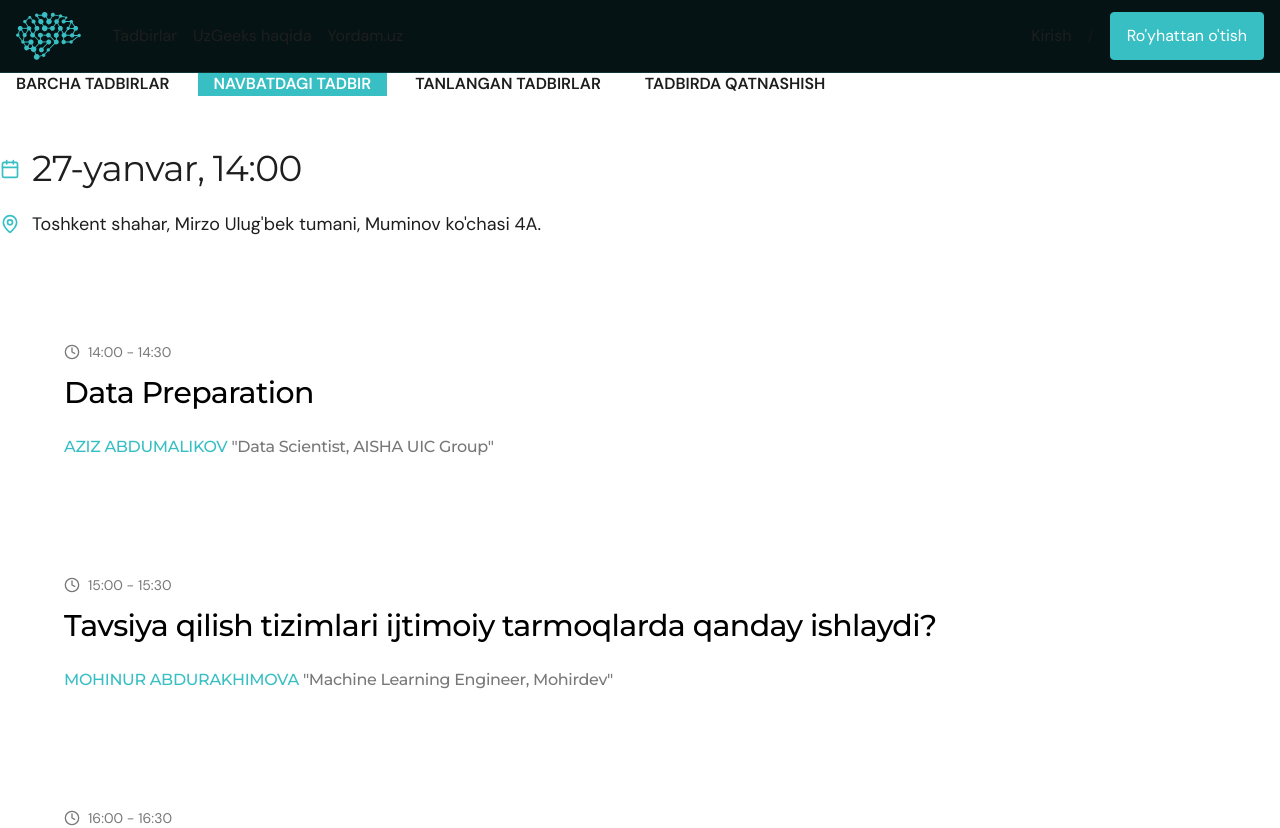
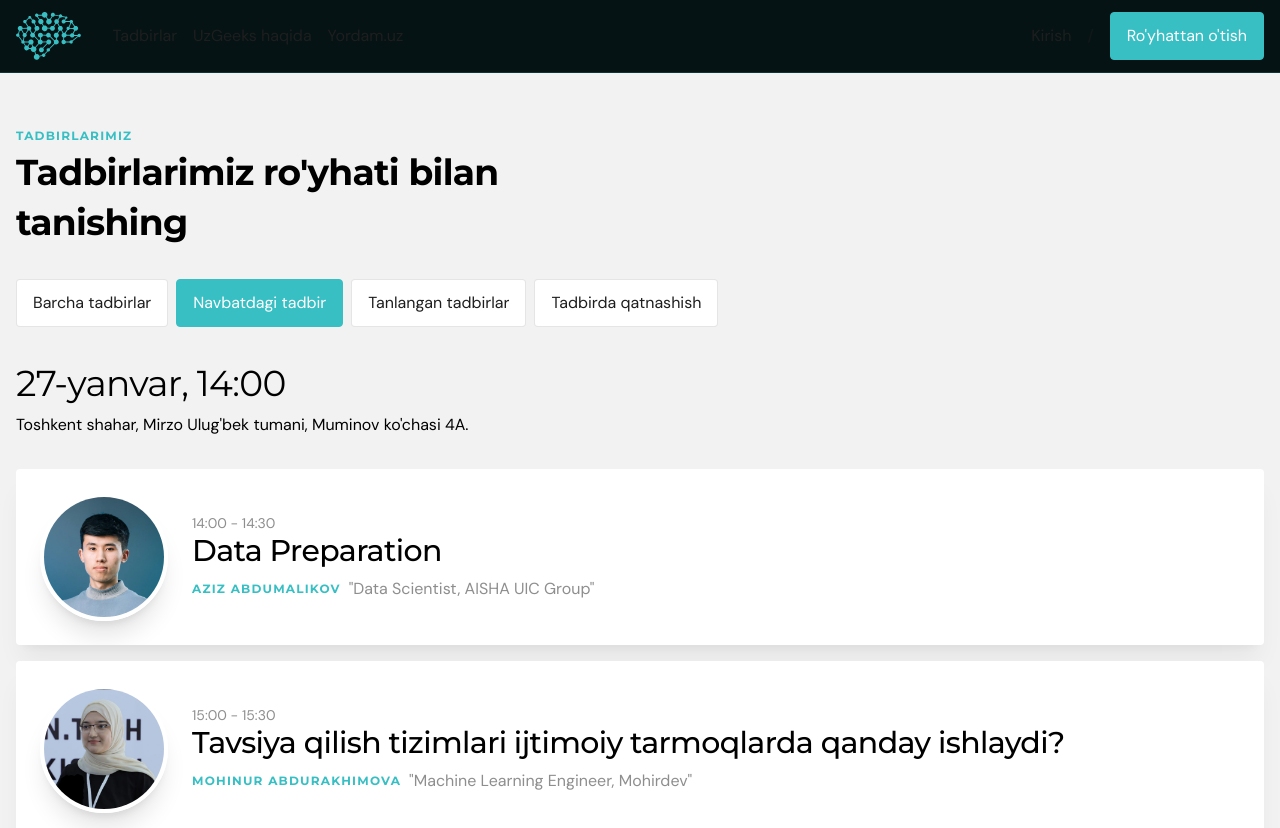
Before and after one commit to amakhmudov/uzgeeks-v3, a Next.js app: page /events in a window 1280 px wide. Shown: the top 828 px of the page. Built offline with nearby package versions, Linux system fonts and the light colour scheme.

Commit message:
feat: restructure EventsSection and enhance styling; remove unused components

```diff
--- a/app/page.tsx
+++ b/app/page.tsx
@@ -1,14 +1,14 @@
 import { Header } from "@/components/layout/Header";
 import { Footer } from "@/components/layout/Footer";
 import { HeroSection } from "@/components/home/HeroSection";
-import { EventsSection } from "@/components/home/EventsSection";
-import { AboutSection } from "@/components/home/AboutSection";
-import { PartnersSection } from "@/components/home/PartnersSection";
+
 import { MarqueeSection } from "@/components/home/MarqueeSection";
-import { speakers, eventTabs, upcomingEvent } from "@/data/events";
+
 import { StatsSection } from "@/components/home/StatsSection";
 import { WhyAttendUzgeeks } from "@/components/home/WhyAttendUzgeeks";
 import { AttendeesWorkAt } from "@/components/home/AttendeesWorkAt";
+import { EventsSection } from "@/components/home/EventsSection";
+import { speakers, eventTabs, upcomingEvent } from "@/data/events";
 
 export default function Home() {
   return (
@@ -19,14 +19,12 @@ export default function Home() {
       <StatsSection />
       <WhyAttendUzgeeks />
       <AttendeesWorkAt />
-
       <EventsSection
         tabs={eventTabs}
         event={upcomingEvent}
         speakers={speakers}
       />
-      <AboutSection />
-      <PartnersSection />
+
       <Footer />
     </>
   );
--- a/src/components/home/EventTabFilter.tsx
+++ /dev/null
@@ -1,31 +0,0 @@
-"use client";
-
-import { useState } from "react";
-
-type Props = {
-  tabs: string[];
-};
-
-export function EventTabFilter({ tabs }: Props) {
-  const [active, setActive] = useState(tabs[1]);
-
-  return (
-    <div className="flex flex-wrap gap-3 mt-6">
-      {tabs.map((tab) => (
-        <button
-          key={tab}
-          type="button"
-          aria-pressed={active === tab}
-          onClick={() => setActive(tab)}
-          className={`px-4 py-[--spacing-btn-y-sm] rounded-[--radius-sm] text-[--font-size-xs] font-semibold uppercase tracking-[--tracking-tight] whitespace-nowrap transition-colors focus-visible:outline-none focus-visible:ring-2 focus-visible:ring-brand focus-visible:ring-offset-2 ${
-            active === tab
-              ? "bg-brand text-white"
-              : "text-body hover:bg-gray-100"
-          }`}
-        >
-          {tab}
-        </button>
-      ))}
-    </div>
-  );
-}
--- a/src/components/home/EventsSection.tsx
+++ b/src/components/home/EventsSection.tsx
@@ -1,8 +1,10 @@
-import { Calendar, MapPin } from "lucide-react";
+"use client";
+
+import { useState } from "react";
+import Image from "next/image";
 import { Button } from "@/components/ui/Button";
-import { SpeakerCard } from "@/components/ui/SpeakerCard";
-import { EventTabFilter } from "@/components/home/EventTabFilter";
-import type { Event, Speaker } from "@/types/events";
+import type { Speaker, Event } from "@/types/events";
+import { Check, CircleCheckBig, Plus } from "lucide-react";
 
 type EventsSectionProps = {
   tabs: string[];
@@ -11,44 +13,77 @@ type EventsSectionProps = {
 };
 
 export function EventsSection({ tabs, event, speakers }: EventsSectionProps) {
+  const [activeTab, setActiveTab] = useState(1);
+
   return (
-    <section id="tadbirlar" className="py-[--spacing-section]">
-      <div className="content-container">
-        <h2 className="h1 text-brand text-center">Tadbirlar jadvali</h2>
-
-        <EventTabFilter tabs={tabs} />
-
-        {/* Current event date & location */}
-        <div className="mt-12 flex flex-col gap-4 text-body">
-          <div className="flex items-center gap-3">
-            <Calendar
-              size={20}
-              className="text-brand shrink-0"
-              aria-hidden="true"
-            />
-            <p className="h2">{event.date}</p>
-          </div>
-          <div className="flex items-center gap-3">
-            <MapPin
-              size={20}
-              className="text-brand shrink-0"
-              aria-hidden="true"
-            />
-            <p className="text-lead">{event.location}</p>
-          </div>
+    <section className="section is-dark">
+      <div className="container space-y-8">
+        <div className="space-y-1">
+          <p className="text-author text-brand">Tadbirlarimiz</p>
+          <h2 className="max-w-xl">
+            <strong>Tadbirlarimiz ro'yhati bilan tanishing</strong>
+          </h2>
         </div>
 
-        {/* Speaker cards */}
-        <div className="flex flex-col gap-9 mt-16">
-          {speakers.map((speaker) => (
-            <SpeakerCard key={speaker.name} {...speaker} />
+        <ul className="media-info">
+          {tabs.map((tab, i) => (
+            <li key={tab}>
+              <Button
+                onClick={() => setActiveTab(i)}
+                variant={activeTab === i ? "primary" : "outline"}
+                className={`${activeTab === i ? "" : "bg-white hover:!bg-brand hover:text-white hover:border-brand"}`}
+              >
+                {tab}
+              </Button>
+            </li>
           ))}
-        </div>
+        </ul>
 
-        {/* CTA */}
-        <div className="flex justify-center mt-9">
-          <Button variant="primary">Tadbirda qatnashishni istayman</Button>
-        </div>
+        {activeTab === 1 ? (
+          <section className="space-y-8">
+            <div className="space-y-1">
+              <h2>{event.date}</h2>
+              <p>{event.location}</p>
+            </div>
+
+            <ul className="speaker-list">
+              {speakers.map((speaker) => (
+                <li key={speaker.name} className="speaker-card">
+                  <Image
+                    src={speaker.img}
+                    alt={speaker.name}
+                    width={128}
+                    height={128}
+                    className="shrink-0 object-cover rounded-full border-4 border-white shadow-xl shadow-border"
+                  />
+
+                  <div className="speaker-info">
+                    <div>
+                      <p className="text-date">{speaker.time}</p>
+                      <h3>{speaker.talk}</h3>
+                    </div>
+
+                    <div className="media-info">
+                      <p className="text-author text-brand">{speaker.name}</p>
+                      <p className="text-muted">"{speaker.role}"</p>
+                    </div>
+                  </div>
+                </li>
+              ))}
+            </ul>
+
+            <div className="flex justify-center">
+              <Button variant="primary" className="media-info">
+                <CircleCheckBig size={16} />
+                Tadbirda qatnashishni istayman
+              </Button>
+            </div>
+          </section>
+        ) : (
+          <div className="hv-center py-24">
+            <p className="text-muted">Tez kunda...</p>
+          </div>
+        )}
       </div>
     </section>
   );
--- a/src/components/home/StatsSection.tsx
+++ b/src/components/home/StatsSection.tsx
@@ -33,7 +33,7 @@ export function StatsSection() {
             </p>
 
             <footer className="text-author text-brand">
-              Alisher Makhmudov
+              &mdash;&nbsp;Alisher Makhmudov
             </footer>
           </blockquote>
         </div>
--- a/src/components/home/WhyAttendUzgeeks.tsx
+++ b/src/components/home/WhyAttendUzgeeks.tsx
@@ -34,7 +34,7 @@ export function WhyAttendUzgeeks() {
           {items.map((item) => (
             <div
               key={item.number}
-              className="p-8 space-y-8 rounded bg-white shadow-xl shadow-border hover:translate-y-1 hover:shadow-none transition will-change-transform"
+              className="p-8 space-y-8 rounded bg-white shadow-xl shadow-border/50 hover:translate-y-1 hover:shadow-none transition will-change-transform"
             >
               <p className="font-serif text-brand h3 italic">{item.number}</p>
 
--- a/src/components/ui/SpeakerCard.tsx
+++ /dev/null
@@ -1,50 +0,0 @@
-import Image from "next/image";
-import { Clock } from "lucide-react";
-import type { StaticImageData } from "next/image";
-
-type SpeakerCardProps = {
-  time: string;
-  talk: string;
-  name: string;
-  role: string;
-  img: StaticImageData;
-};
-
-export function SpeakerCard({ time, talk, name, role, img }: SpeakerCardProps) {
-  return (
-    <div className="bg-white rounded-[--radius-sm] shadow-[--shadow-card] p-10">
-      <div className="flex gap-6 items-center">
-        {/* Avatar */}
-        <div className="shrink-0 w-[--size-avatar-lg] h-[--size-avatar-lg] rounded-full overflow-hidden relative">
-          <Image
-            src={img}
-            alt={name}
-            fill
-            sizes="126px"
-            className="object-cover"
-          />
-        </div>
-        {/* Info */}
-        <div className="flex flex-col gap-6 flex-1 min-w-0">
-          <div className="flex flex-col gap-3">
-            <div className="flex items-center gap-2">
-              <Clock
-                size={16}
-                className="text-muted shrink-0"
-                aria-hidden="true"
-              />
-              <p className="text-date text-muted leading-[--line-height-tight]">
-                {time}
-              </p>
-            </div>
-            <p className="h3 text-black">{talk}</p>
-          </div>
-          <p className="h6 leading-[--line-height-tight]">
-            <span className="text-brand">{name}</span>
-            <span className="text-muted">{` "${role}"`}</span>
-          </p>
-        </div>
-      </div>
-    </div>
-  );
-}
--- a/src/styles/base.css
+++ b/src/styles/base.css
@@ -78,3 +78,15 @@ footer {
     @apply bg-border/50;
   }
 }
+
+.speaker-list {
+  @apply space-y-4;
+}
+
+.speaker-card {
+  @apply media-info gap-x-6 p-6 rounded bg-white overflow-hidden shadow-xl shadow-border/50 hover:translate-y-1 hover:shadow-none transition will-change-transform;
+}
+
+.speaker-info {
+  @apply grow space-y-2;
+}
--- a/src/styles/typography.css
+++ b/src/styles/typography.css
@@ -43,7 +43,7 @@
   }
 
   .text-date {
-    @apply text-sm;
+    @apply text-sm text-muted;
   }
 
   .text-author {
@@ -51,7 +51,7 @@
   }
 
   blockquote {
-    @apply border-l-4 border-brand pl-4 space-y-4;
+    @apply border-l-4 border-brand bg-brand/5 p-4 rounded pl-4 space-y-4;
 
     p {
       @apply font-serif italic text-balance;
--- a/src/styles/variables.css
+++ b/src/styles/variables.css
@@ -10,7 +10,7 @@
   --color-brand-dark: color-mix(in srgb, var(--color-brand) 10%, black);
   --color-brand-darkest: color-mix(in srgb, var(--color-brand) 5%, black);
   --color-body: #1e1e1e;
-  --color-muted: color-mix(in srgb, var(--color-body) 60%, transparent);
+  --color-muted: color-mix(in srgb, var(--color-body) 50%, transparent);
   --color-border: var(--border-default);
 
   --font-montserrat: var(--font-montserrat-next);
```
Also changed, not shown: 1 other file (tests, documents, lock files or other folders).
